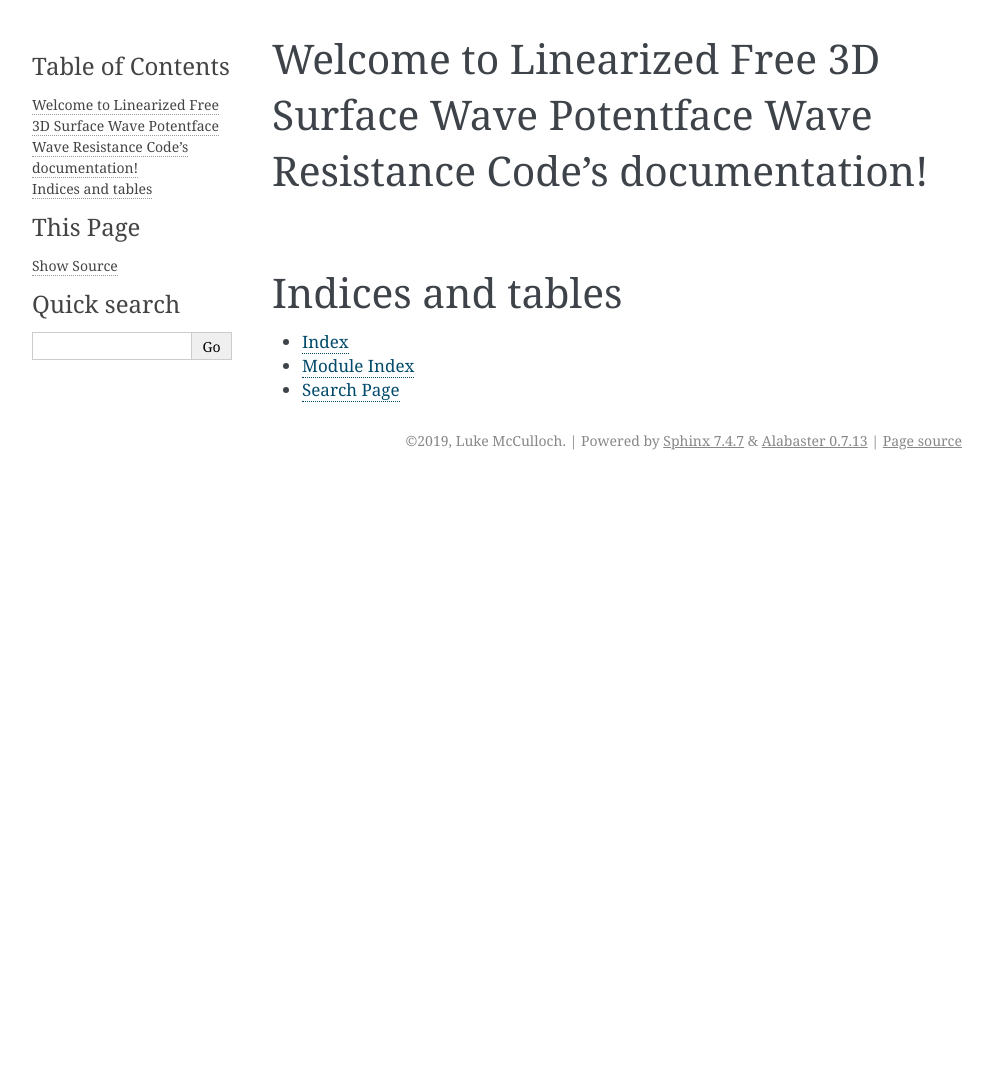
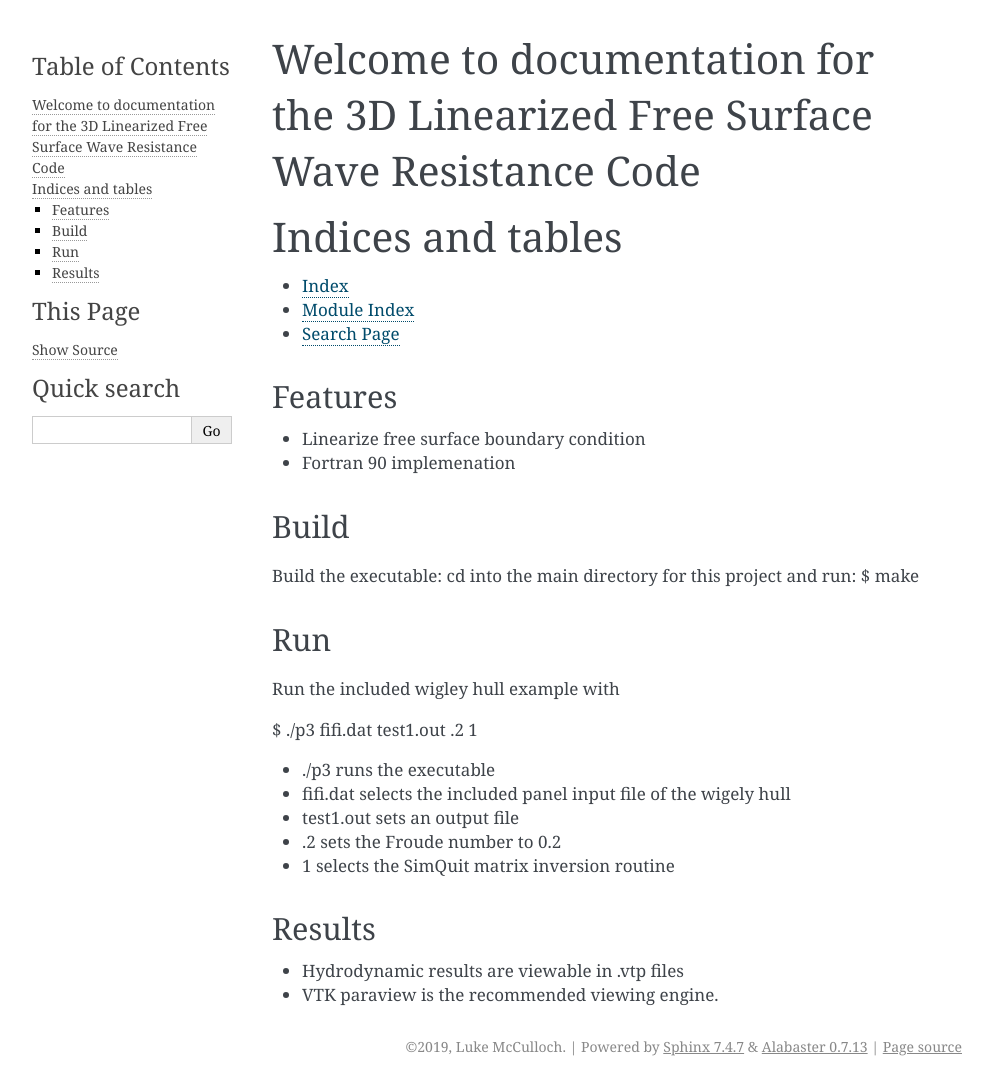
Before and after one commit to LukeMcCulloch/3D-linear-wave-resistance, a Sphinx documentation site: the page built from docs/index.rst, in a window 1280 px wide. Shown: the whole page, without its empty margins (148-1141 px from the left). Built offline with Sphinx 7.4.7, drawn with Linux system fonts in a browser that asks for light colours; before the commit the page ends 900 px from its top, so only the background shows below that.

Commit message:
added some build, run, and view documenation

```diff
--- a/docs/index.rst
+++ b/docs/index.rst
@@ -3,7 +3,7 @@
    You can adapt this file completely to your liking, but it should at least
    contain the root `toctree` directive.
 
-Welcome to Linearized Free 3D Surface Wave Potentface Wave Resistance Code's documentation!
+Welcome to documentation for the 3D Linearized Free Surface Wave Resistance Code
 ===========================================================================================
 
 .. toctree::
@@ -18,3 +18,36 @@ Indices and tables
 * :ref:`genindex`
 * :ref:`modindex`
 * :ref:`search`
+
+
+Features
+--------
+
+- Linearize free surface boundary condition
+- Fortran 90 implemenation
+
+
+Build
+------------
+
+Build the executable:
+cd into the main directory for this project and run:
+$    make
+
+
+Run
+------------
+Run the included wigley hull example with
+
+$  ./p3 fifi.dat test1.out .2 1
+
+- ./p3 runs the executable
+- fifi.dat selects the included panel input file of the wigely hull
+- test1.out sets an output file
+- .2 sets the Froude number to 0.2
+-  1 selects the SimQuit matrix inversion routine
+
+Results
+------------
+- Hydrodynamic results are viewable in .vtp files
+- VTK paraview is the recommended viewing engine.
```
Also changed, not shown: 6 other files.
